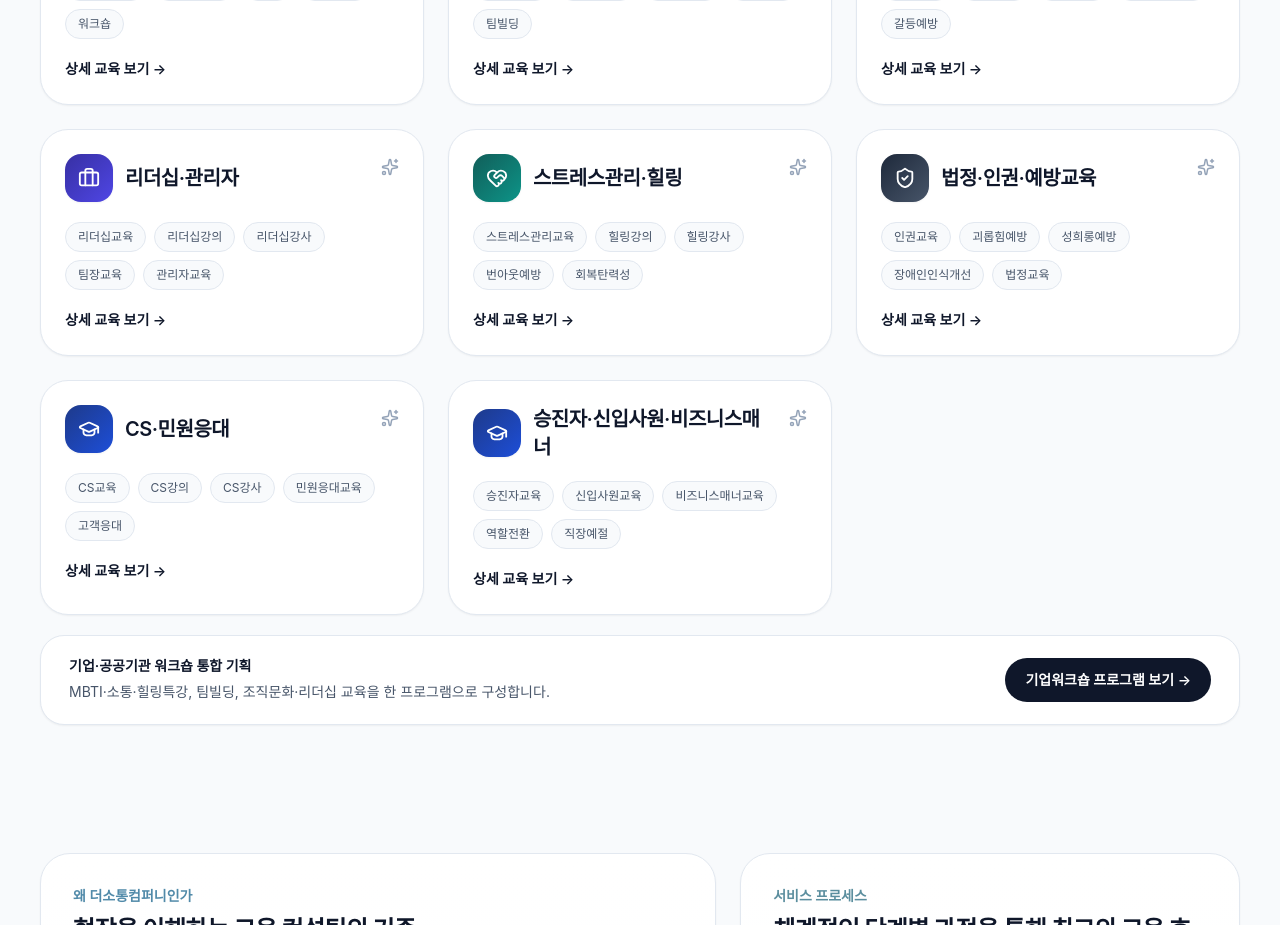
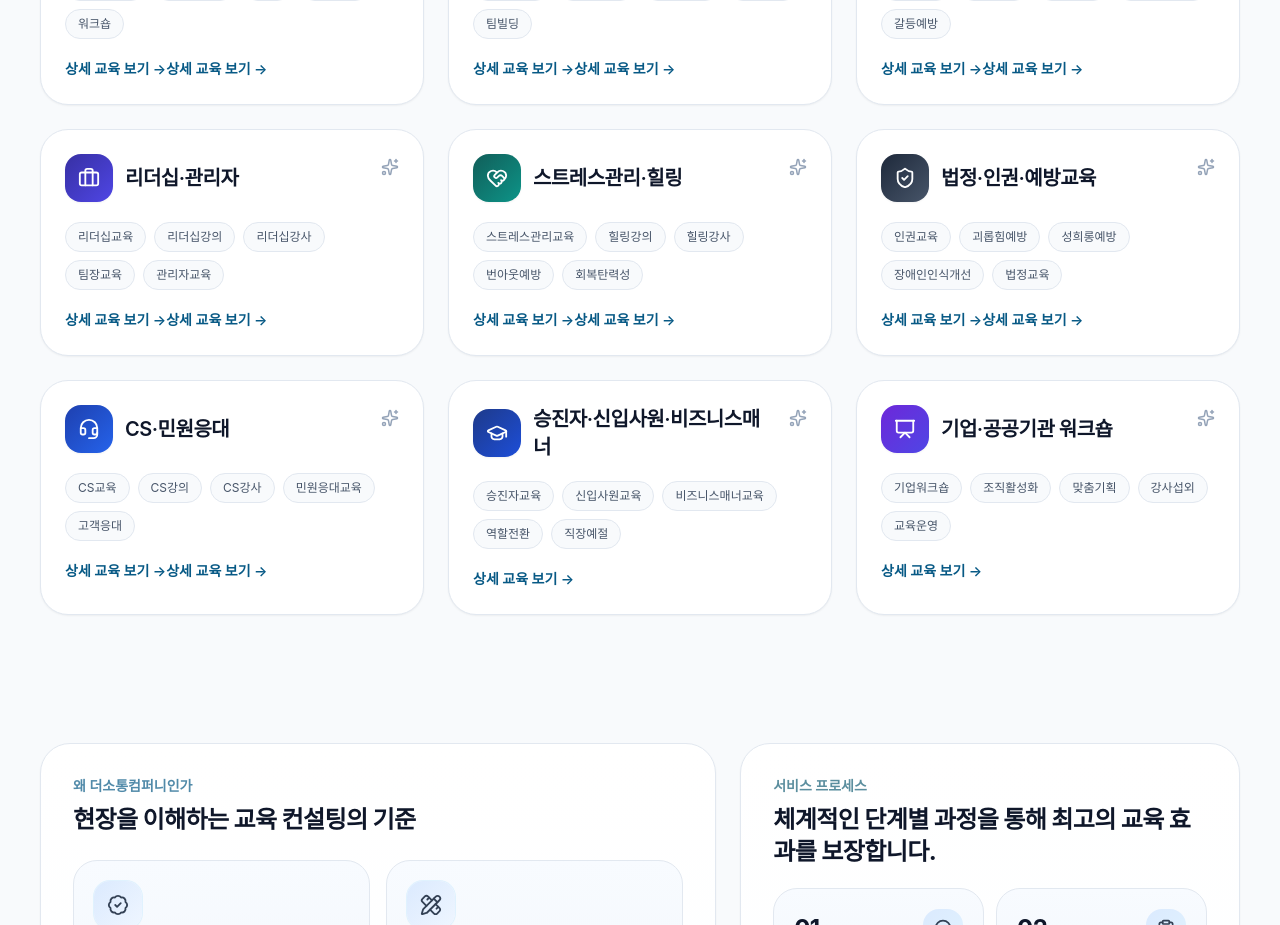
Before and after one commit to goldeye24-hub/-the-sotong-company, a React (Vite) app: page / in a window 1280 px wide. Shown: the part 2840-3765 px from the top of the page. Built offline with nearby package versions, Linux system fonts and the light colour scheme.

Commit message:
Render all nine education programs as linked cards and remove separate workshop banner

```diff
--- a/src/App.jsx
+++ b/src/App.jsx
@@ -26,13 +26,15 @@ const BLOG_URL = "https://blog.naver.com/the-sotong";
 const INSTAGRAM_URL = "https://www.instagram.com/kwon_hyemi_/";
 
 const serviceMeta = {
-  조직활성화: { icon: Users, accent: "from-slate-700 to-slate-500" },
-  성격유형진단: { icon: UserRoundSearch, accent: "from-sky-800 to-sky-600" },
-  소통교육: { icon: MessagesSquare, accent: "from-cyan-800 to-cyan-600" },
-  리더십교육: { icon: Briefcase, accent: "from-indigo-800 to-indigo-600" },
-  "힐링 · 스트레스교육": { icon: HeartHandshake, accent: "from-teal-800 to-teal-600" },
-  법정의무교육: { icon: ShieldCheck, accent: "from-slate-800 to-slate-600" },
-  "강의컨설팅 · 강사섭외": { icon: GraduationCap, accent: "from-blue-900 to-blue-700" },
+  "팀빌딩·조직활성화": { icon: Users, accent: "from-slate-700 to-slate-500" },
+  "MBTI 조직교육": { icon: UserRoundSearch, accent: "from-sky-800 to-sky-600" },
+  "소통·커뮤니케이션": { icon: MessagesSquare, accent: "from-cyan-800 to-cyan-600" },
+  "리더십·관리자": { icon: Briefcase, accent: "from-indigo-800 to-indigo-600" },
+  "스트레스관리·힐링": { icon: HeartHandshake, accent: "from-teal-800 to-teal-600" },
+  "법정·인권·예방교육": { icon: ShieldCheck, accent: "from-slate-800 to-slate-600" },
+  "CS·민원응대": { icon: Headset, accent: "from-blue-800 to-blue-600" },
+  "승진자·신입사원·비즈니스매너": { icon: GraduationCap, accent: "from-blue-900 to-blue-700" },
+  "기업·공공기관 워크숍": { icon: Presentation, accent: "from-violet-700 to-indigo-600" },
 };
 
 const processMeta = [
@@ -151,34 +153,15 @@ export default function DeosotongCompanyHomepage() {
   const menu = ["HOME", "회사소개", "교육프로그램", "교육문의"];
 
   const services = [
-    {
-      title: "조직활성화",
-      items: ["팀빌딩", "조직문화진단", "심리적 안전감", "협업문화", "조직몰입", "조직활성화 워크숍"],
-    },
-    {
-      title: "성격유형진단",
-      items: ["MBTI", "애니어그램", "관계소통", "성향이해", "강점이해", "유형별 커뮤니케이션"],
-    },
-    {
-      title: "소통교육",
-      items: ["세대공감", "CS강의", "피드백", "부모소통", "직급별 소통", "갈등예방 대화", "고객응대 커뮤니케이션", "인성교육"],
-    },
-    {
-      title: "리더십교육",
-      items: ["팀장 리더십", "현장관리자 리더십", "조장·반장 교육", "코칭형 리더십", "중간관리자 리더십", "생산현장 리더십", "성과대화", "공감 리더십", "팔로우십", "변화관리"],
-    },
-    {
-      title: "힐링 · 스트레스교육",
-      items: ["스트레스관리", "감정관리", "싱잉볼 명상", "번아웃 예방", "회복탄력성", "마음돌봄", "이완과 호흡"],
-    },
-    {
-      title: "법정의무교육",
-      items: ["장애인 인식개선", "개인정보보호", "성희롱예방", "직장 내 괴롭힘 예방", "퇴직연금교육", "기관 맞춤 의무교육", "인권교육"],
-    },
-    {
-      title: "강의컨설팅 · 강사섭외",
-      items: ["교육기획", "강사섭외", "운영컨설팅", "프로그램 설계", "맞춤형 워크숍", "연간 교육운영", "강사 파견 운영"],
-    },
+    { title: "팀빌딩·조직활성화", href: "/team-building/", items: ["팀빌딩교육", "조직활성화", "협업", "조직문화", "워크숍"] },
+    { title: "MBTI 조직교육", href: "/mbti/", items: ["MBTI교육", "MBTI강의", "MBTI강사", "조직소통", "팀빌딩"] },
+    { title: "소통·커뮤니케이션", href: "/communication/", items: ["소통교육", "소통강의", "소통강사", "커뮤니케이션", "갈등예방"] },
+    { title: "리더십·관리자", href: "/leadership/", items: ["리더십교육", "리더십강의", "리더십강사", "팀장교육", "관리자교육"] },
+    { title: "스트레스관리·힐링", href: "/stress-healing/", items: ["스트레스관리교육", "힐링강의", "힐링강사", "번아웃예방", "회복탄력성"] },
+    { title: "법정·인권·예방교육", href: "/mandatory-human-rights/", items: ["인권교육", "괴롭힘예방", "성희롱예방", "장애인인식개선", "법정교육"] },
+    { title: "CS·민원응대", href: "/cs-complaint/", items: ["CS교육", "CS강의", "CS강사", "민원응대교육", "고객응대"] },
+    { title: "승진자·신입사원·비즈니스매너", href: "/promotion-new-employee/", items: ["승진자교육", "신입사원교육", "비즈니스매너교육", "역할전환", "직장예절"] },
+    { title: "기업·공공기관 워크숍", href: "/corporate-workshop/", items: ["기업워크숍", "조직활성화", "맞춤기획", "강사섭외", "교육운영"] },
   ];
 
   const stats = [
@@ -573,23 +556,25 @@ export default function DeosotongCompanyHomepage() {
               const Icon = meta.icon;
 
               return (
-                <div
+                <a
                   key={service.title}
-                  className="rounded-[24px] border border-slate-200 bg-white p-5 shadow-sm transition hover:-translate-y-1 hover:shadow-md lg:rounded-[28px] lg:p-6"
+                  href={service.href}
+                  className="block h-full rounded-[24px] border border-slate-200 bg-white p-5 shadow-sm transition hover:-translate-y-1 hover:shadow-md lg:rounded-[28px] lg:p-6"
+                  aria-label={`${service.title} 상세 교육 보기`}
                 >
                   <div className="flex items-start justify-between gap-3">
                     <div className="flex items-center gap-3">
                       <div
-                        className={`flex h-12 w-12 items-center justify-center rounded-2xl bg-gradient-to-br ${meta.accent} text-white shadow-sm`}
+                        className={`flex h-12 w-12 shrink-0 items-center justify-center rounded-2xl bg-gradient-to-br ${meta.accent} text-white shadow-sm`}
                       >
                         <Icon size={22} />
                       </div>
                       <div className="text-xl font-semibold tracking-tight">{service.title}</div>
                     </div>
-                    <Sparkles size={18} className="mt-1 text-slate-400" />
+                    <Sparkles size={18} className="mt-1 shrink-0 text-slate-400" />
                   </div>
                   <div className="mt-5 flex flex-wrap gap-2">
-                    {service.items.slice(0, 5).map((item) => (
+                    {service.items.map((item) => (
                       <span
                         key={item}
                         className="rounded-full border border-slate-200 bg-slate-50 px-3 py-1.5 text-xs text-slate-600"
@@ -598,16 +583,10 @@ export default function DeosotongCompanyHomepage() {
                       </span>
                     ))}
                   </div>
-                </div>
+                  <span className="mt-5 inline-flex text-sm font-semibold text-sky-800">상세 교육 보기 →</span>
+                </a>
               );
             })}
-          </div>
-          <div className="mt-5 rounded-[24px] border border-slate-200 bg-white px-5 py-5 shadow-sm sm:flex sm:items-center sm:justify-between sm:gap-4 lg:px-7">
-            <div>
-              <div className="text-sm font-semibold text-slate-900">기업·공공기관 워크숍 통합 기획</div>
-              <p className="mt-1 text-sm leading-6 text-slate-600">MBTI·소통·힐링특강, 팀빌딩, 조직문화·리더십 교육을 한 프로그램으로 구성합니다.</p>
-            </div>
-            <a href="/corporate-workshop/" className="mt-4 inline-flex shrink-0 rounded-full bg-slate-900 px-5 py-3 text-sm font-semibold text-white transition hover:bg-slate-800 sm:mt-0">기업워크숍 프로그램 보기 →</a>
           </div>
         </section>
 
```
